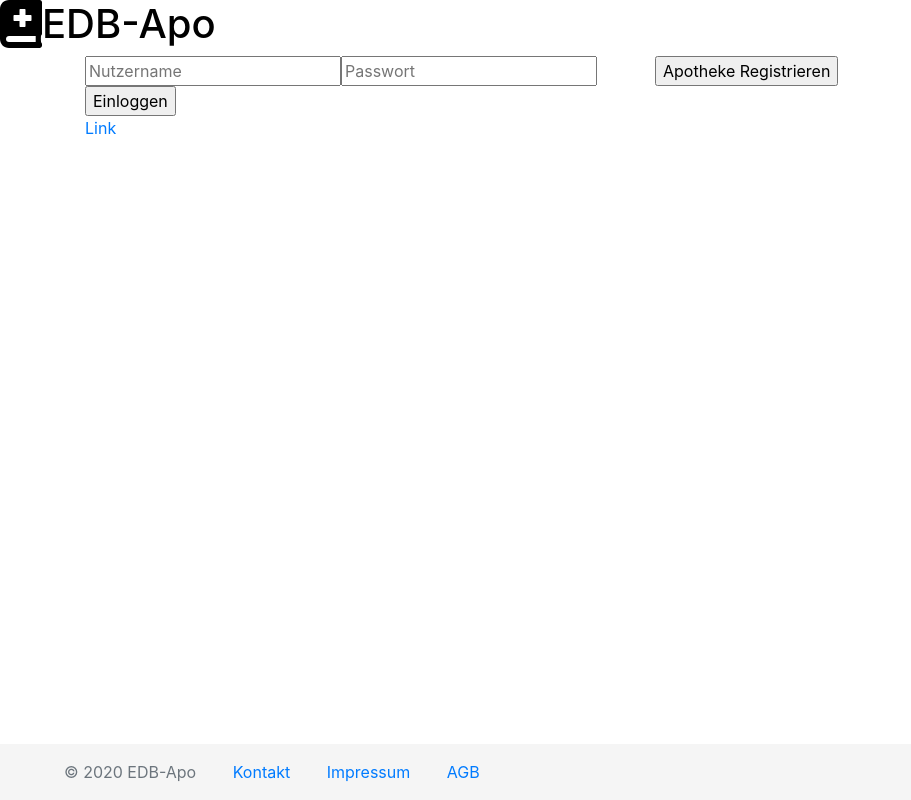
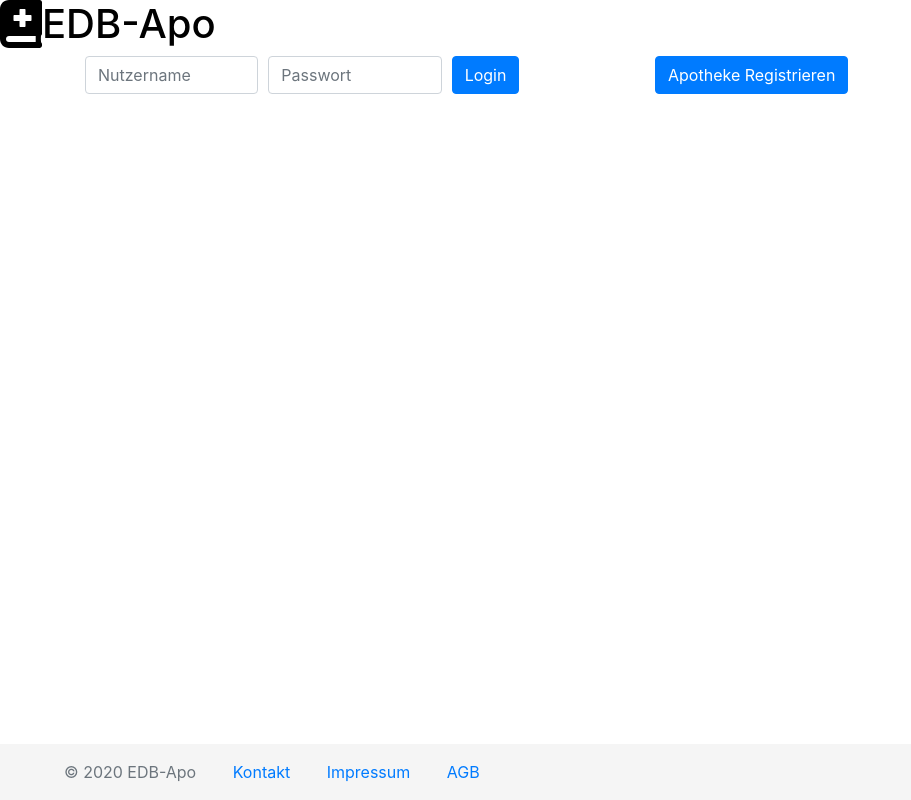
Before and after one commit to AdrianBeilharz/EDB-Apo, a React (Create React App) app in the folder frontend/: page / in a window 1280 px wide. Shown: the whole page, without its empty margins (0-911 px from the left). Built offline with nearby package versions, Linux system fonts and the light colour scheme.

Commit message:
Added react bootstrap package \n transition from classes to functions \n modal

```diff
--- a/frontend/package.json
+++ b/frontend/package.json
@@ -10,6 +10,7 @@
     "@fortawesome/react-fontawesome": "^0.1.12",
     "bootstrap": "^4.5.3",
     "react": "^17.0.1",
+    "react-bootstrap": "^1.4.0",
     "react-dom": "^17.0.1",
     "react-router-dom": "^5.2.0",
     "react-scripts": "4.0.0",
--- a/frontend/src/App.js
+++ b/frontend/src/App.js
@@ -4,10 +4,12 @@ import { library } from '@fortawesome/fontawesome-svg-core';
 import { fab } from '@fortawesome/free-brands-svg-icons';
 import { faCheckSquare, faBookMedical } from '@fortawesome/free-solid-svg-icons';
 import { FontAwesomeIcon } from '@fortawesome/react-fontawesome';
+import Container from 'react-bootstrap/Container';
+
 import Startseite from './components/startseite/Startseite';
-import Impressum from './static/Impressum'
-import BTMBuch from './components/btmbuch/BTMBuch'
-import Apotheke from './components/apotheke/Apotheke'
+import BTMBuch from './components/btmbuch/BTMBuch';
+import Apotheke from './components/apotheke/Apotheke';
+import Impressum from './static/Impressum';
 
 library.add(fab, faCheckSquare, faBookMedical)
 
@@ -18,7 +20,7 @@ function App() {
         <FontAwesomeIcon size="3x" icon={faBookMedical}/>
         <h1>EDB-Apo</h1>
       </header>
-      <div class="container" >
+      <Container>
         <Router>
           <Switch>
             {/* Components */}
@@ -29,7 +31,7 @@ function App() {
             <Route path="/impressum" component={Impressum} />
           </Switch>
         </Router>
-      </div>
+      </Container>
     </div>
   );
 }
--- a/frontend/src/components/apotheke/Apotheke.js
+++ b/frontend/src/components/apotheke/Apotheke.js
@@ -1,11 +1,9 @@
-import React, { Component } from 'react'
+import React from 'react'
 
-class Apotheke extends Component {
-  render() {
+function Apotheke () {
     return (
       <div>Apotheke</div>
     )
-  }
 }
 
 export default Apotheke;
--- a/frontend/src/components/btmbuch/BTMBuch.js
+++ b/frontend/src/components/btmbuch/BTMBuch.js
@@ -1,11 +1,9 @@
-import React, { Component } from 'react'
+import React from 'react'
 
-class BTMBuch extends Component {
-  render() {
-    return (
-      <div>BTMBuch</div>
-    )
-  }
+function BTMBuch () {
+  return (
+    <div>BTMBuch</div>
+  )
 }
 
 export default BTMBuch;
--- a/frontend/src/components/startseite/Startseite.js
+++ b/frontend/src/components/startseite/Startseite.js
@@ -1,24 +1,37 @@
-import React, { Component } from 'react'
-import { Link } from 'react-router-dom'
+import React from 'react';
+import {Row, Col, Button, Form} from 'react-bootstrap';
+import ApothekeModal from '../../modals/ApothekeModal';
 
-class Startseite extends Component{
-	render() {
-		return (
-			<div class="row">
-				<div class="col-6" >
-				<form class="form-inline" >
-					<input type="text" placeholder="Nutzername" />
-					<input type="text" placeholder="Passwort" />
-					<input type="submit" value="Einloggen" />
-				</form>
-				<Link to="/BTMBuch">Link</Link>
-				</div>
-				<div class="col-6" >
-					<input type="button" value="Apotheke Registrieren" />
-				</div>
-			</div>
-		)
-	}
+function Startseite() {
+	const [modalShow, setModalShow] = React.useState(false);
+
+
+	return (
+		<Row>
+			<ApothekeModal
+				show={modalShow}
+				onHide={() => setModalShow(false)} />
+			<Col>
+			<Form class="form-inline">
+				<Form.Row>
+					<Col>
+						<Form.Control type="text" placeholder="Nutzername" />
+					</Col>
+					<Col>
+					<Form.Control type="password" placeholder="Passwort" />
+					</Col>
+					<Col>
+					<Button variant="primary" type="submit" href="BTMBuch">Login</Button>
+					</Col>
+				</Form.Row>
+			</Form>
+			</Col>
+			<Col>
+				<Button variant="primary" onClick={() => setModalShow(true)}>Apotheke Registrieren</Button>
+			</Col>
+		</Row>
+	)
+
 }
 
 export default Startseite;
--- a/frontend/src/modals/ApothekeModal.js
+++ b/frontend/src/modals/ApothekeModal.js
@@ -0,0 +1,19 @@
+import React from 'react';
+import { Modal, Button } from 'react-bootstrap';
+
+function ApothekeModal(props) {
+  return (
+    <Modal {...props} centered>
+      <Modal.Header closeButton>
+        <Modal.Title>Modal heading</Modal.Title>
+      </Modal.Header>
+      <Modal.Body>Body</Modal.Body>
+      <Modal.Footer>
+        <Button variant="primary">OK</Button>
+      </Modal.Footer>
+    </Modal>
+  )
+
+}
+
+export default ApothekeModal;
--- a/frontend/src/static/Impressum.js
+++ b/frontend/src/static/Impressum.js
@@ -1,7 +1,6 @@
-import React, { Component } from 'react'
+import React from 'react'
 
-class Impressum extends Component{
-	render() {
+function Impressum() {
 	return (
 		<div class="row">
 			<p>
@@ -14,6 +13,5 @@ Duis at justo nibh. Nam suscipit urna quis venenatis pharetra. Cras sit amet pur
 		</div>
 	)
 }
-}
 
 export default Impressum;
```
Also changed, not shown: 1 other file (tests, documents, lock files or other folders). Lines whose indentation alone changed are shown as unchanged.
